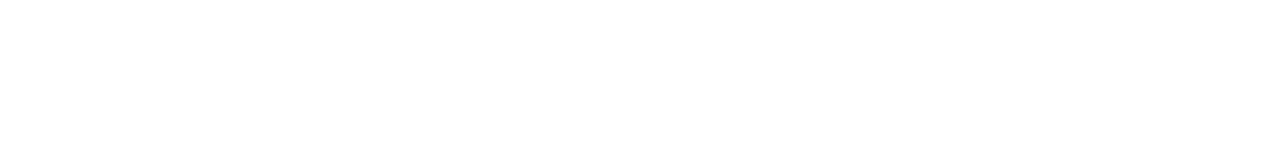
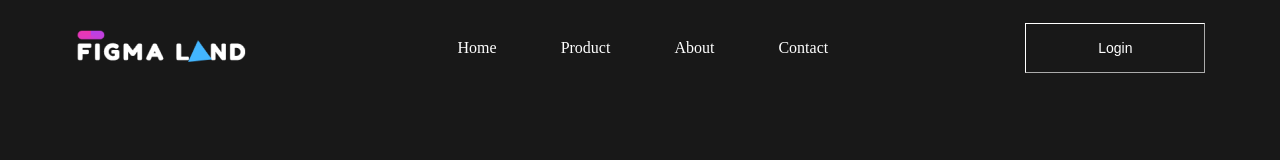
Before and after one commit to QuietL4ke/land, a plain HTML site: page index.html in a window 1280 px wide. Drawn offline with Linux system fonts and the light colour scheme.

Commit message:
added navbar

```diff
--- a/index.html
+++ b/index.html
@@ -9,8 +9,17 @@
     </head>
     <body>
 
-        <nav>
-
+        <nav class = "navbar">
+            <div class = "logo">
+                <img src="images/logo.png">
+            </div>
+            <div class="menu">
+                <a href="#" class = "link">Home</a>
+                <a href="#" class = "link">Product</a>
+                <a href="#" class = "link">About</a>
+                <a href="#" class = "link">Contact</a>
+            </div>
+            <button class="login">Login</button>
         </nav>
 
         <header>
--- a/styles/index.css
+++ b/styles/index.css
@@ -0,0 +1,52 @@
+body{
+	background: #181818;
+}
+
+.navbar {
+	display: flex;
+	height: 5rem;
+	font-family: Graphik;
+	font-size: 16px;
+	flex-direction: row;
+	justify-content: space-around;
+	align-items: center;
+	color: #FFFFFF;
+}
+
+.menu{
+	/*background: #333333;*/
+	display: flex;
+	justify-content: space-between;
+	align-items: center;
+	padding: 1rem 2rem;
+}
+
+.menu a:link{
+	text-decoration: none;
+	color: #FFFFFF;
+}
+.menu a:visited{
+	text-decoration: none;
+	color: #FFFFFF;
+}
+.menu a:active{
+	text-decoration: none;
+	color: #FFFFFF;
+}
+.link{
+	margin-right: 2rem;
+	margin-left: 2rem;
+}
+
+.login{
+	background: #181818;
+	border-width: 1px;
+	border-color: #FFFFFF;
+	font-size: 14px;
+	color: #FFFFFF;
+	padding: 1rem 4.5rem;
+}
+
+.logo{
+
+}
```
Also changed, not shown: images/logo.png (added).
